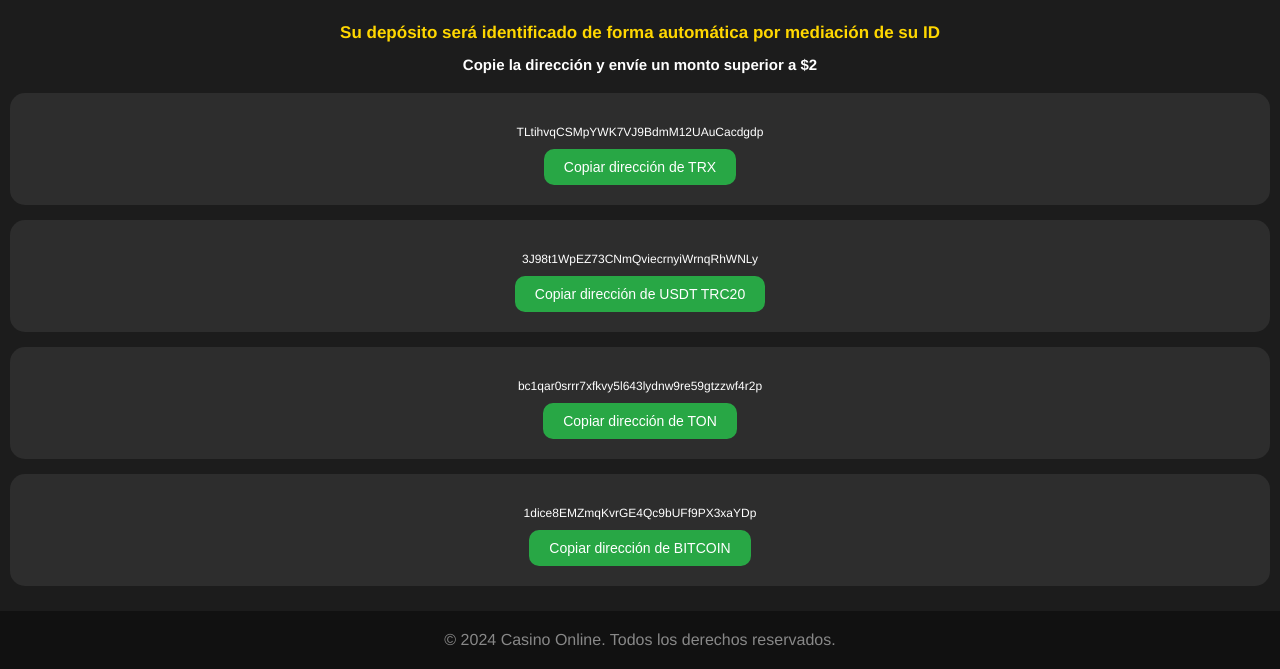
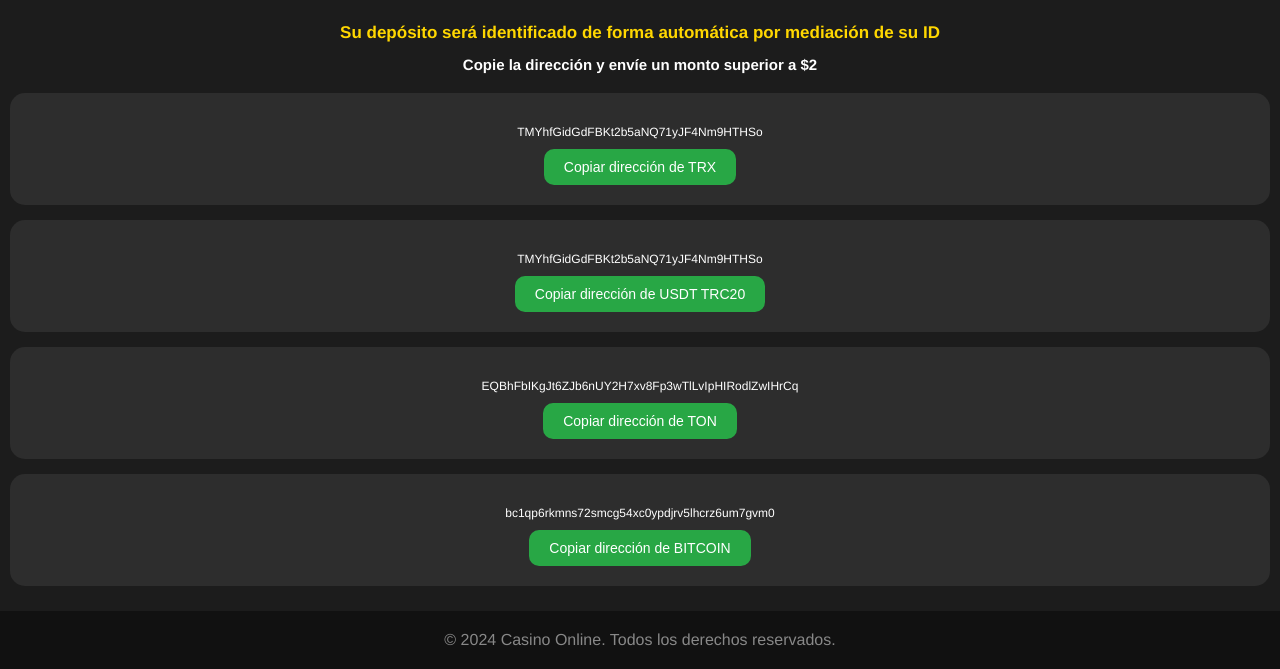
Before and after one commit to ultracreatorpro/depoxitocaxino, a plain HTML site: page index.html in a window 1280 px wide. Shown: the part 496-1165 px from the top of the page. Drawn offline with Linux system fonts and the light colour scheme.

Commit message:
Update index.html

```diff
--- a/index.html
+++ b/index.html
@@ -146,22 +146,22 @@
 
         <!-- Contenedores de las direcciones de Bitcoin -->
         <div class="wallet-container">
-            <p class="wallet-address" id="wallet1">TLtihvqCSMpYWK7VJ9BdmM12UAuCacdgdp</p>
+            <p class="wallet-address" id="wallet1">TMYhfGidGdFBKt2b5aNQ71yJF4Nm9HTHSo</p>
             <button class="copy-btn" onclick="copyToClipboard('wallet1')">Copiar dirección de TRX</button>
         </div>
 
         <div class="wallet-container">
-            <p class="wallet-address" id="wallet2">3J98t1WpEZ73CNmQviecrnyiWrnqRhWNLy</p>
+            <p class="wallet-address" id="wallet2">TMYhfGidGdFBKt2b5aNQ71yJF4Nm9HTHSo</p>
             <button class="copy-btn" onclick="copyToClipboard('wallet2')">Copiar dirección de USDT TRC20</button>
         </div>
 
         <div class="wallet-container">
-            <p class="wallet-address" id="wallet3">bc1qar0srrr7xfkvy5l643lydnw9re59gtzzwf4r2p</p>
+            <p class="wallet-address" id="wallet3">EQBhFbIKgJt6ZJb6nUY2H7xv8Fp3wTlLvIpHIRodlZwIHrCq</p>
             <button class="copy-btn" onclick="copyToClipboard('wallet3')">Copiar dirección de TON</button>
         </div>
 
         <div class="wallet-container">
-            <p class="wallet-address" id="wallet4">1dice8EMZmqKvrGE4Qc9bUFf9PX3xaYDp</p>
+            <p class="wallet-address" id="wallet4">bc1qp6rkmns72smcg54xc0ypdjrv5lhcrz6um7gvm0</p>
             <button class="copy-btn" onclick="copyToClipboard('wallet4')">Copiar dirección de BITCOIN</button>
         </div>
     </div>
```
